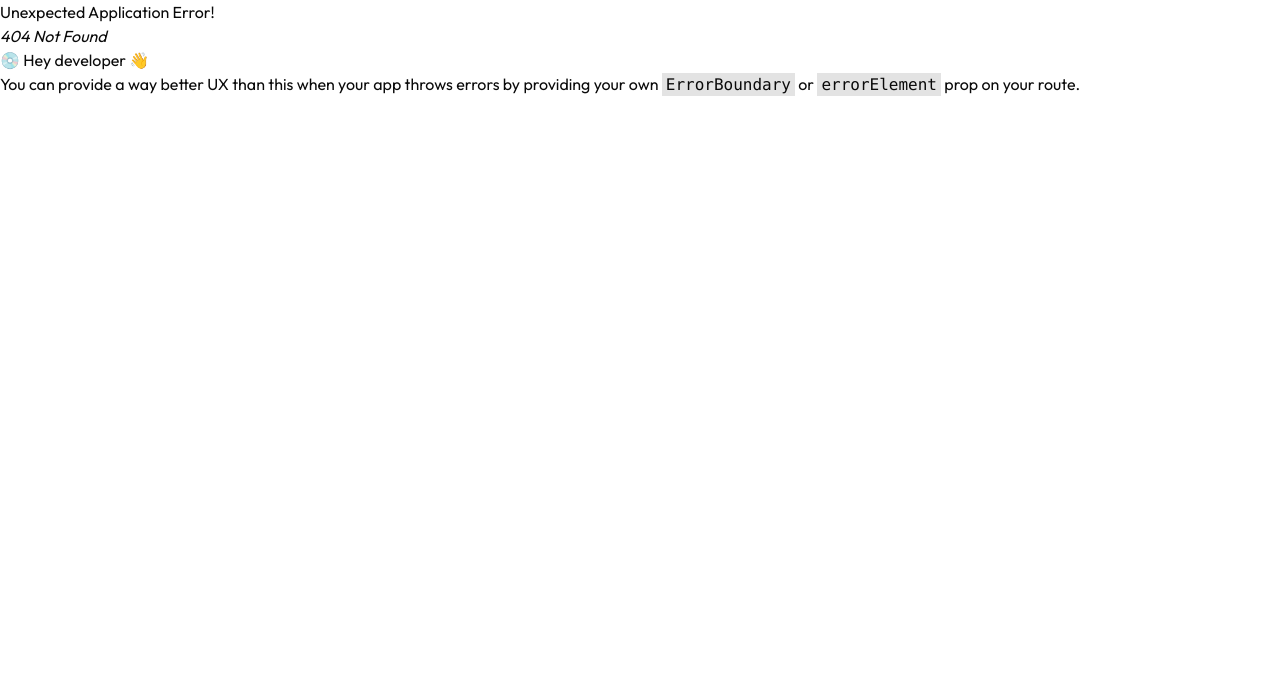
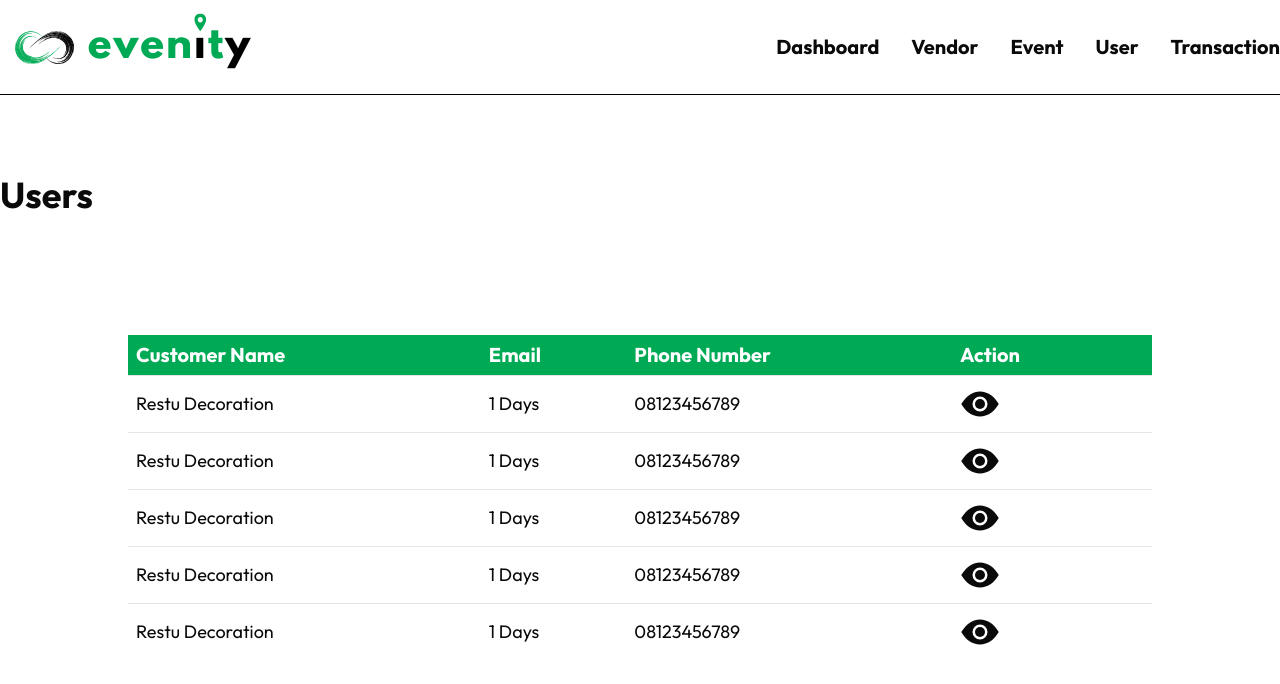
Before and after one commit to Facronactz/Evenity, a React (Vite) app: page /user in a window 1280 px wide. Before the commit this address had no page. Shown: the top 684 px of the page. Built offline with nearby package versions, Linux system fonts and the light colour scheme.

Commit message:
[FEAT] Slicing Users Page

```diff
--- /dev/null
+++ b/src/components/ui/badge.jsx
@@ -0,0 +1,34 @@
+import * as React from "react"
+import { cva } from "class-variance-authority";
+
+import { cn } from "@/lib/utils"
+
+const badgeVariants = cva(
+  "inline-flex items-center rounded-md border px-2.5 py-0.5 text-xs font-semibold transition-colors focus:outline-none focus:ring-2 focus:ring-ring focus:ring-offset-2",
+  {
+    variants: {
+      variant: {
+        default:
+          "border-transparent bg-primary text-primary-foreground shadow hover:bg-primary/80",
+        secondary:
+          "border-transparent bg-secondary text-secondary-foreground hover:bg-secondary/80",
+        destructive:
+          "border-transparent bg-destructive text-destructive-foreground shadow hover:bg-destructive/80",
+        outline: "text-foreground",
+      },
+    },
+    defaultVariants: {
+      variant: "default",
+    },
+  }
+)
+
+function Badge({
+  className,
+  variant,
+  ...props
+}) {
+  return (<div className={cn(badgeVariants({ variant }), className)} {...props} />);
+}
+
+export { Badge, badgeVariants }
--- /dev/null
+++ b/src/pages/UsersPage.jsx
@@ -0,0 +1,119 @@
+import React, { useState } from 'react'
+import { IoEyeSharp } from "react-icons/io5";
+import {
+    Table,
+    TableBody,
+    TableCaption,
+    TableCell,
+    TableHead,
+    TableHeader,
+    TableRow,
+  } from "@/components/ui/table"
+import Modal from '@/components/Modal';
+import { Badge } from '@/components/ui/badge';
+
+  const dummyData = [{
+    name: "Restu Decoration",
+    email: "1 Days",
+    phone: "08123456789",
+  },
+  {
+    name: "Restu Decoration",
+    email: "1 Days",
+    phone: "08123456789",
+  },
+  {
+    name: "Restu Decoration",
+    email: "1 Days",
+    phone: "08123456789",
+  },
+  {
+    name: "Restu Decoration",
+    email: "1 Days",
+    phone: "08123456789",
+  },
+  {
+    name: "Restu Decoration",
+    email: "1 Days",
+    phone: "08123456789",
+  },
+]
+
+const UsersPage = () => {
+
+    const [isOpen, setIsOpen] = useState(false);
+
+    // Function to open the dialog
+    const openDialog = () => setIsOpen(true);
+
+    // Function to close the dialog
+    const closeDialog = () => setIsOpen(false);
+
+  return (
+    <div className='container mx-auto'>
+        <h1 className='text-4xl font-bold py-20'>Users</h1>
+        <div>
+        <Table className="mt-10 max-w-screen-lg mx-auto">
+  <TableHeader className="font-bold text-white bg-[#00AA55] rounded-full">
+    <TableRow className="">
+      <TableHead className="text-white font-bold text-xl ">Customer Name</TableHead>
+      <TableHead className="text-white font-bold text-xl">Email</TableHead>
+      <TableHead className="text-white font-bold text-xl">Phone Number</TableHead>
+      <TableHead className="text-white font-bold text-xl w-[200px]">Action</TableHead>
+    </TableRow>
+  </TableHeader>
+  <TableBody>
+    {
+        dummyData.map((data, i) => (
+            <TableRow>
+            <TableCell className="text-lg">{data.name}</TableCell>
+            <TableCell className="text-lg">{data.email}</TableCell>
+            <TableCell className="text-lg">{data.phone}</TableCell>
+            <TableCell className="text-right text-xl">
+                <IoEyeSharp className='cursor-pointer' onClick={openDialog} size={40} />
+            </TableCell>
+          </TableRow>
+        ))
+    }
+
+  </TableBody>
+</Table>
+<Modal title={"User Detail"} isOpen={isOpen} setIsOpen={setIsOpen} closeDialog={closeDialog}>
+    <div>
+    <h1 className='text-2xl font-bold'>Andi Sitompul</h1>
+    </div>
+   <div className='grid grid-cols-2 gap-10'>
+    <div className='flex flex-col gap-2'>
+        <div className='flex justify-between items-center'>
+            <h1 className='font-semibold'>Username</h1>
+            <p>andi123</p>
+        </div>
+        <div className='flex justify-between items-center '>
+            <h1 className='font-semibold'>Email</h1>
+            <p>andisitompul123</p>
+        </div>
+        <div className='flex justify-between items-center font-semibold'>
+            <h1 className='font-semibold'>Status</h1>
+            <Badge className={"bg-[#00AA55] text-white"}>Active</Badge>
+        </div>
+    </div>
+    <div className='flex flex-col gap-2'>
+        <div className='flex justify-between items-center'>
+            <h1 className='font-semibold'>Phone Number</h1>
+            <p>08123123</p>
+        </div>
+        <div className='flex justify-between items-center'>
+            <h1 className='font-semibold'>Address</h1>
+            <p>Jl Situbondo No. 12</p>
+        </div>
+
+    </div>
+   </div>
+   <button className='bg-[#00AA55] text-white py-3 px-8 rounded-[30px] mt-12 font-bold text-xl justify-self-end w-fit'>Activate Customer</button>
+</Modal>
+        </div>
+    </div>
+  )
+}
+
+export default UsersPage
```
Also changed, not shown: src/routes/routes.jsx (+6 -1 lines).
